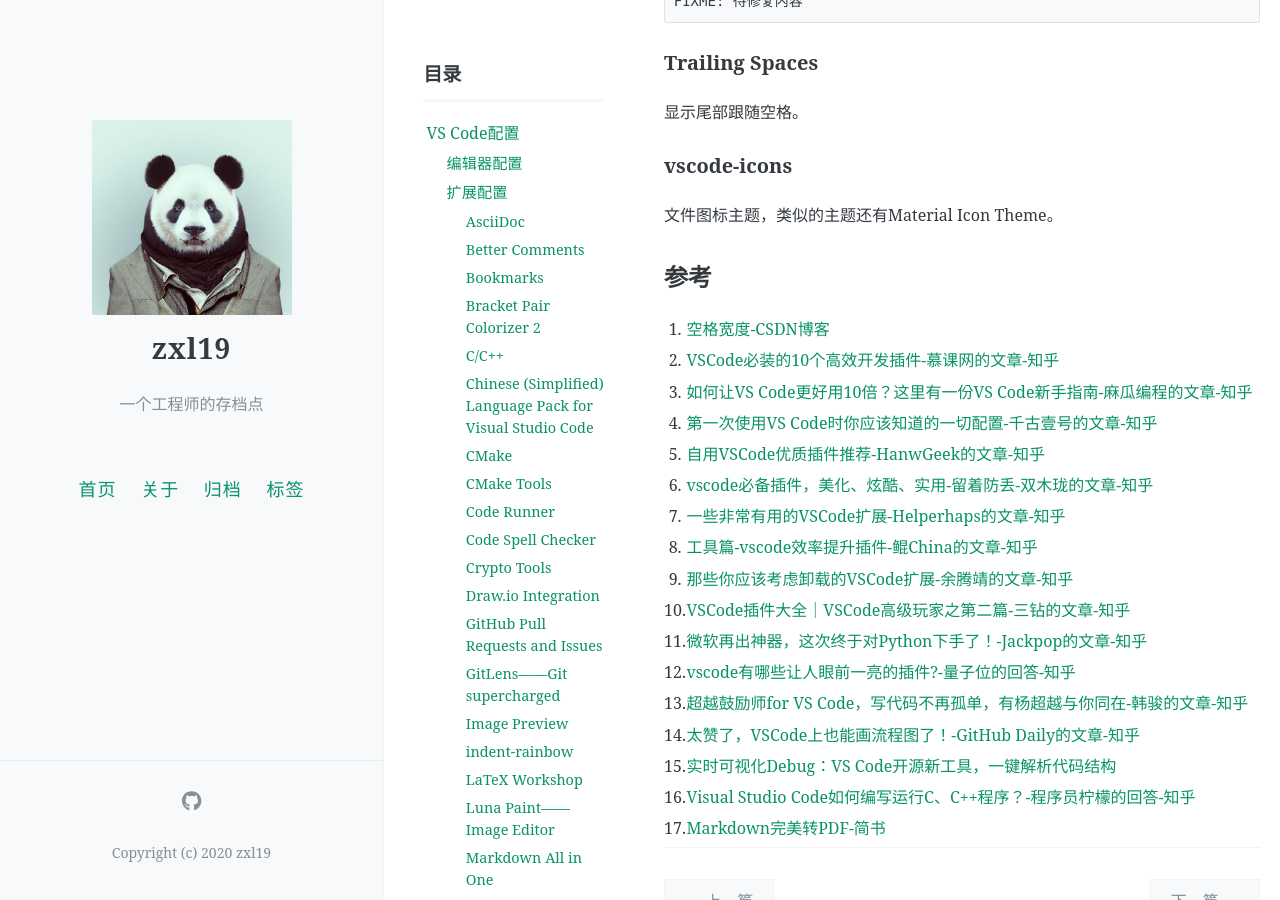
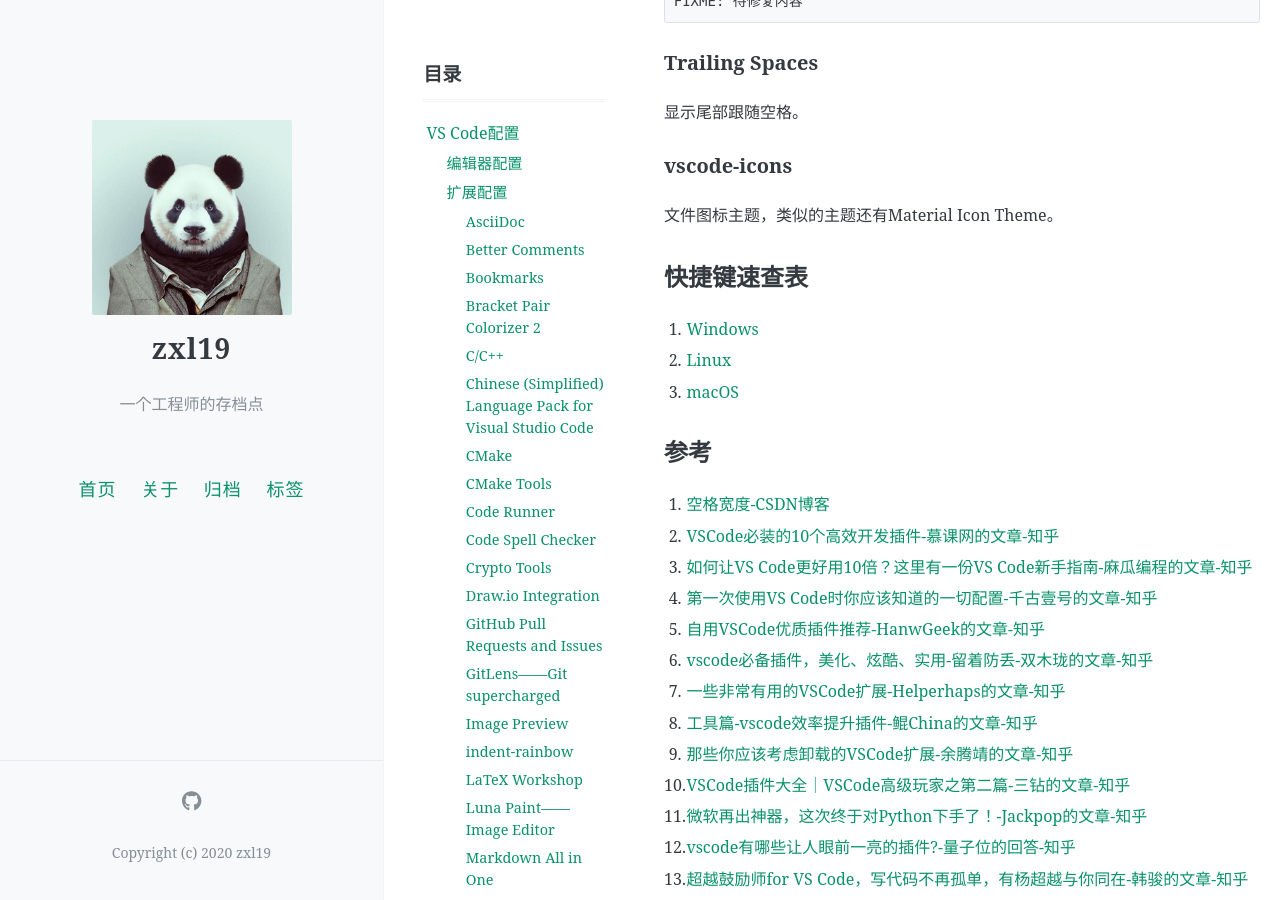
Before and after one commit to zxl19/zxl19.github.io, a Jekyll site: the page built from _posts/2020-06-03-vscode-setup.md, in a window 1280 px wide and 900 px high, scrolled down 4584 px. Built offline with Jekyll 4.4.1, drawn with Linux system fonts in a browser that asks for light colours; comment, search, counter and statistics services are not loaded.

Commit message:
Update 2020-06-03-vscode-setup.md

```diff
--- a/_posts/2020-06-03-vscode-setup.md
+++ b/_posts/2020-06-03-vscode-setup.md
@@ -190,6 +190,12 @@ FIXME: 待修复内容
 
 文件图标主题，类似的主题还有Material Icon Theme。
 
+## 快捷键速查表
+
+1. [Windows](https://code.visualstudio.com/shortcuts/keyboard-shortcuts-windows.pdf)
+2. [Linux](https://code.visualstudio.com/shortcuts/keyboard-shortcuts-linux.pdf)
+3. [macOS](https://code.visualstudio.com/shortcuts/keyboard-shortcuts-macos.pdf)
+
 ## 参考
 
 1. [空格宽度-CSDN博客](https://bbs.csdn.net/topics/392557784)
```
